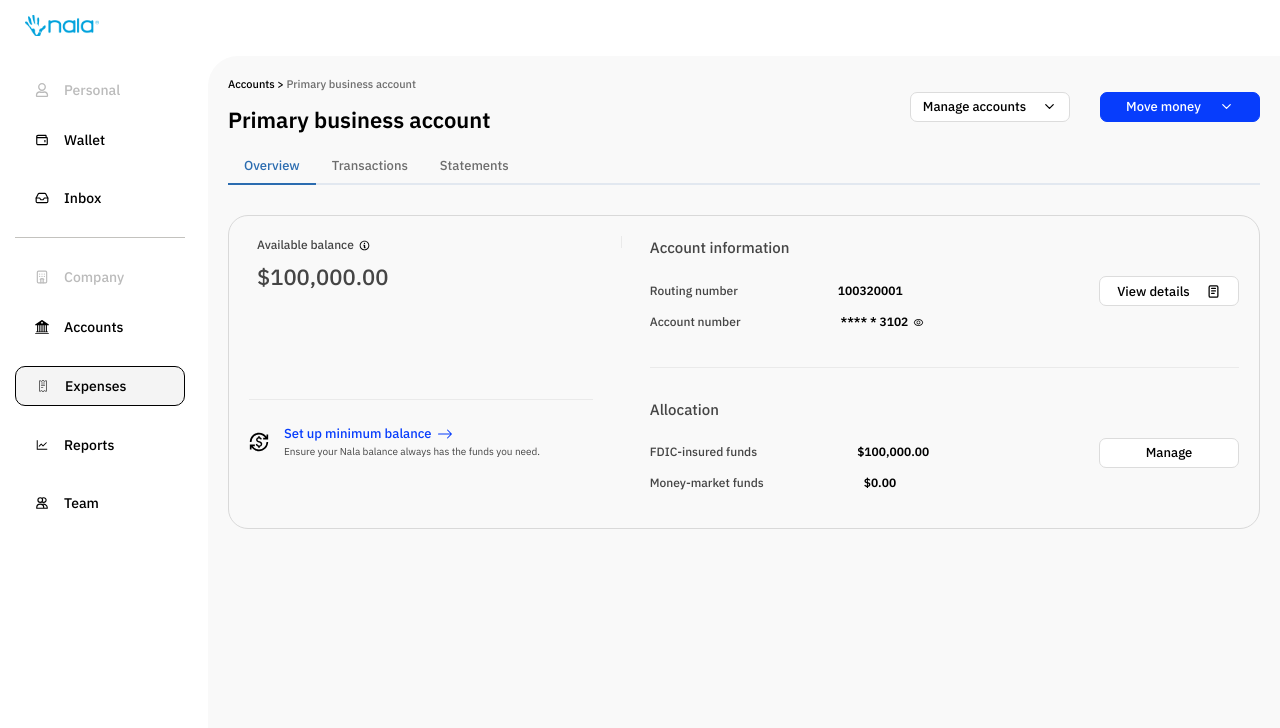
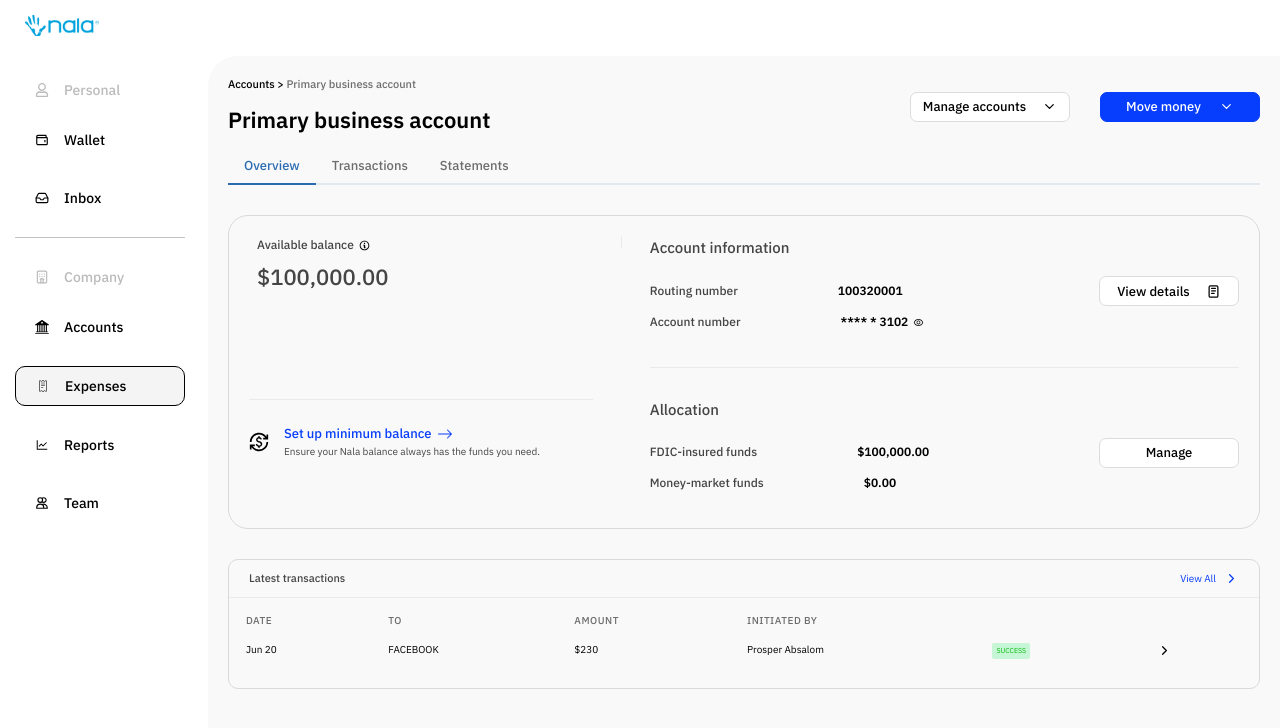
Before and after one commit to ProsperChihimba/nala-business-dashboard, a React (Vite) app: page / in a window 1280 px wide. Shown: the top 728 px of the page. Built offline with nearby package versions, Linux system fonts and the light colour scheme.

Commit message:
Add: single account transactions table

```diff
--- a/src/components/accounts/account_view/body/sections/tabs/overview/index.tsx
+++ b/src/components/accounts/account_view/body/sections/tabs/overview/index.tsx
@@ -1,5 +1,6 @@
 import { Box } from '@chakra-ui/react'
 import AccountInfromation from './account_infromation'
+import TransactionsTable from './transactions_table'
 
 const AccountOverview = () => {
   return (
@@ -10,6 +11,9 @@
 
         {/* account information section */}
         <AccountInfromation />
+
+        {/* transactions table */}
+        <TransactionsTable />
     </Box>
   )
 }
--- /dev/null
+++ b/src/components/accounts/account_view/body/sections/tabs/overview/transactions_table.tsx
@@ -0,0 +1,96 @@
+import { Box, Flex, TableContainer, Table, Thead, Tr, Th, Tbody, Td, Badge } from '@chakra-ui/react'
+import { Divider, Typography } from 'antd';
+import { FiChevronRight } from 'react-icons/fi';
+
+const TransactionsTable = () => {
+
+    const { Text } = Typography;
+  return (
+    <Box
+        width='100%'
+        fontFamily='IBM Plex Sans, sans-serif'
+        border='1px solid #D9D9D9'
+        borderRadius='10px'
+        marginTop='30px'
+        marginBottom='15px'
+    >
+        {/* table title */}
+        <Flex padding='10px 20px' justifyContent='space-between' alignItems='center'>
+            <Text
+                style={{
+                    fontFamily: 'IBM Plex Sans, sans-serif',
+                    fontSize: '11px',
+                    fontWeight: 500,
+                    color: '#454545',
+                }}
+            >
+                Latest transactions
+            </Text>
+
+            <Flex>
+                <Text
+                    style={{
+                        fontFamily: 'IBM Plex Sans, sans-serif',
+                        fontSize: '10px',
+                        fontWeight: 400,
+                        color: '#073DFC',
+                    }}
+                >
+                    View All
+                </Text>
+                <FiChevronRight size='15px' style={{ marginLeft: 8 }} color='#073DFC' />
+            </Flex>
+        </Flex>
+
+        <Divider style={{ marginTop: '0px', marginBottom: '10px' }} />
+
+        {/* rows */}
+
+        <TableContainer w='100%' h='100%'>
+            <Table size='sm' bg='transparent' rounded='md' variant='unstyled' mb='20px' border='1px' >
+                <Thead bg='transparent' rounded='3xl' style={{color: '#000000', }}>
+                <Tr style={{  borderRadius: '7px', borderWidth: '1px', borderColor: 'transparent'}}>
+                    <Th style={{fontSize: '10px', color: '#6D6D6D', fontWeight: '500',  fontFamily:'IBM Plex Sans, sans-serif' }}>Date</Th>
+                    <Th style={{fontSize: '10px', color: '#6D6D6D', fontWeight: '500',  fontFamily:'IBM Plex Sans, sans-serif' }}>To</Th>
+                    <Th style={{fontSize: '10px', color: '#6D6D6D', fontWeight: '500',  fontFamily:'IBM Plex Sans, sans-serif' }}>Amount</Th>
+                    <Th style={{fontSize: '10px', color: '#6D6D6D', fontWeight: '500',  fontFamily:'IBM Plex Sans, sans-serif' }}>Initiated by</Th>
+                    <Th style={{fontSize: '10px', color: '#6D6D6D', fontWeight: '500',  fontFamily:'IBM Plex Sans, sans-serif' }}></Th>
+                    <Th style={{fontSize: '10px', color: '#6D6D6D', fontWeight: '500',  fontFamily:'IBM Plex Sans, sans-serif' }}></Th>
+                </Tr>
+                </Thead>
+                <Tbody
+                    overflow='auto'
+                    sx={{
+                        "&::-webkit-scrollbar": {
+                            display: "none",
+                        },
+                    }}
+                >
+                    <Tr mb='5px' style={{borderRadius: '40px', borderColor: 'transparent', fontSize: '10px', borderWidth: '1px', backgroundColor:'transparent'}}>
+                        <Td fontSize='10px'>Jun 20</Td>
+                        <Td fontSize='10px'>FACEBOOK</Td>
+                        <Td fontSize='10px'>$230</Td>
+                        <Td fontSize='10px'>Prosper Absalom</Td>
+                        <Td fontSize='10px'>
+                            <Badge
+                                colorScheme='green'
+                                color='#00BA07'
+                                fontWeight='400'
+                                fontSize='7px'
+                                borderRadius='2px'
+                            >
+                                Success
+                            </Badge>
+                        </Td>
+                        <Td fontSize='10px'>
+                            <FiChevronRight size='15px' style={{ marginLeft: 8 }} color='#000' />
+                        </Td>
+                    </Tr>
+                </Tbody>
+            </Table>
+        </TableContainer>
+    </Box>
+  )
+}
+
+export default TransactionsTable
```
